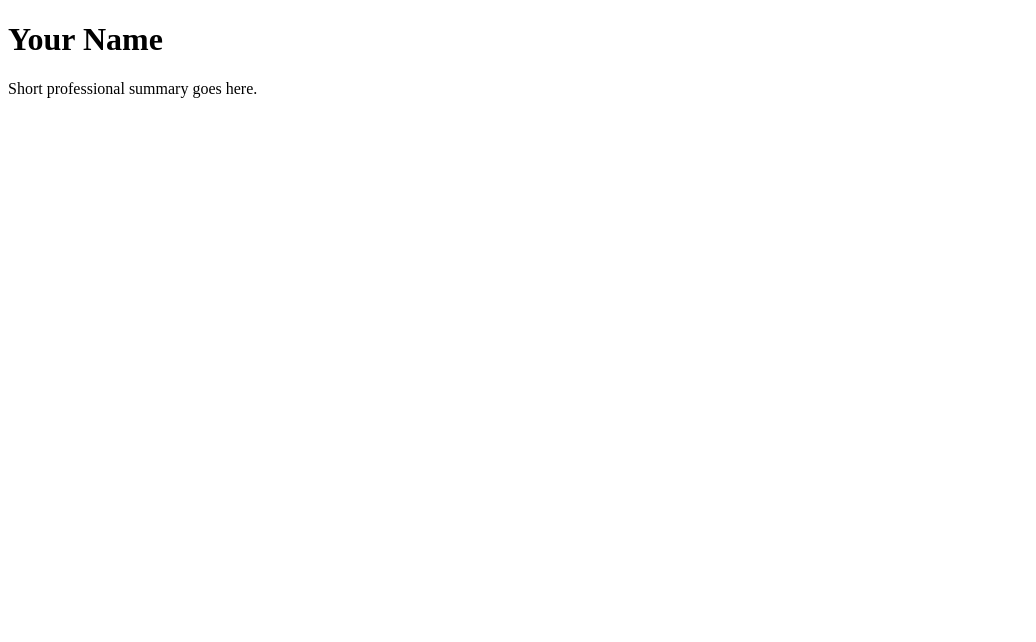
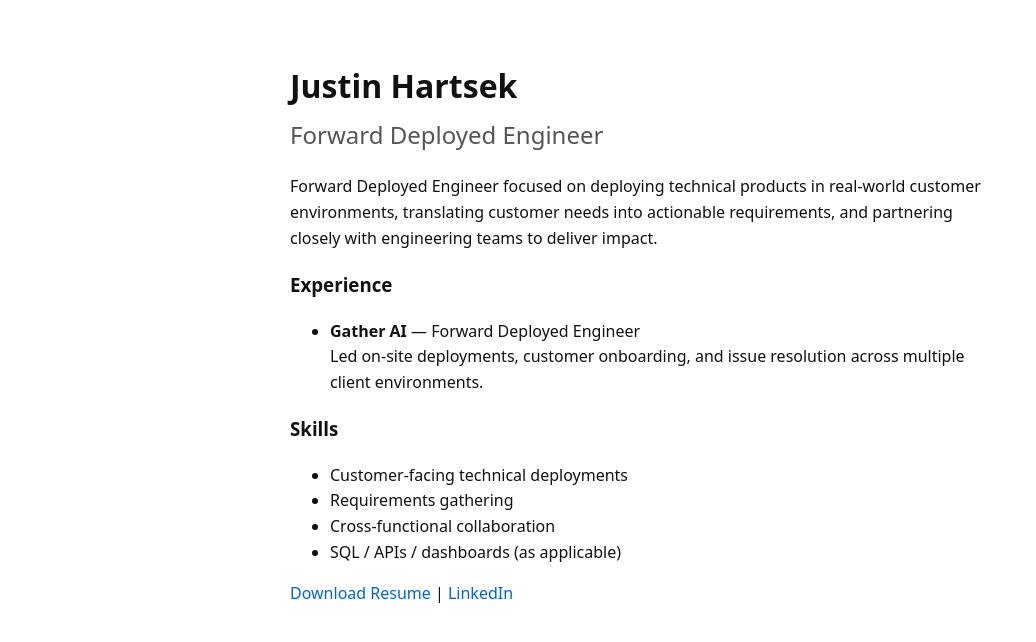
Before and after one commit to jhartsek1/jhartsek1.github.io, a plain HTML site: page index.html in a window 1280 px wide. Shown: the whole page, without its empty margins (0-1036 px from the left). Drawn offline with Linux system fonts and the light colour scheme.

Commit message:
Update index.html

```diff
--- a/index.html
+++ b/index.html
@@ -2,11 +2,44 @@
 <html lang="en">
 <head>
   <meta charset="UTF-8" />
-  <title>Your Name</title>
+  <title>Your Name | Forward Deployed Engineer</title>
   <meta name="viewport" content="width=device-width, initial-scale=1.0">
+  <link rel="stylesheet" href="style.css">
 </head>
 <body>
-  <h1>Your Name</h1>
-  <p>Short professional summary goes here.</p>
+  <main>
+    <h1>Justin Hartsek</h1>
+    <h2>Forward Deployed Engineer</h2>
+
+    <p>
+      Forward Deployed Engineer focused on deploying technical products in
+      real-world customer environments, translating customer needs into
+      actionable requirements, and partnering closely with engineering teams
+      to deliver impact.
+    </p>
+
+    <h3>Experience</h3>
+    <ul>
+      <li>
+        <strong>Gather AI</strong> — Forward Deployed Engineer
+        <br>
+        Led on-site deployments, customer onboarding, and issue resolution
+        across multiple client environments.
+      </li>
+    </ul>
+
+    <h3>Skills</h3>
+    <ul>
+      <li>Customer-facing technical deployments</li>
+      <li>Requirements gathering</li>
+      <li>Cross-functional collaboration</li>
+      <li>SQL / APIs / dashboards (as applicable)</li>
+    </ul>
+
+    <p>
+      <a href="resume.pdf" target="_blank">Download Resume</a> |
+      <a href="https://www.linkedin.com/in/justin-hartsek">LinkedIn</a>
+    </p>
+  </main>
 </body>
 </html>
```
